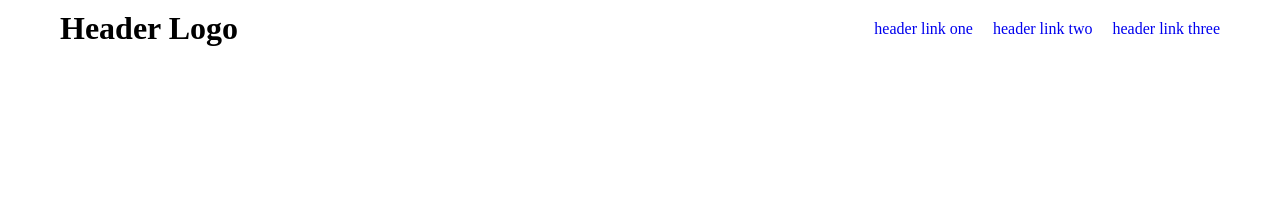
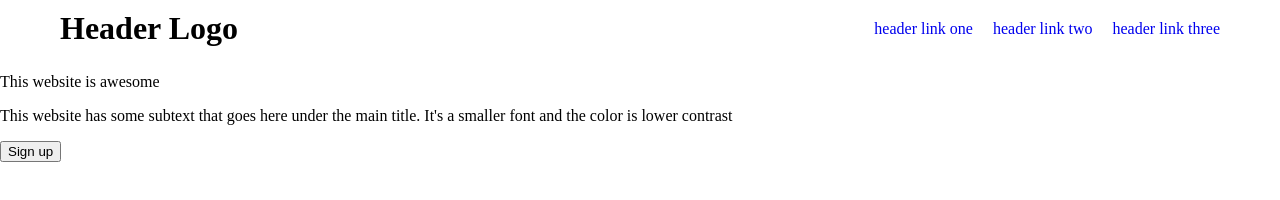
Before and after one commit to tylerb10/OP_Landing-Page, a plain HTML site: page index.html in a window 1280 px wide. Drawn offline with Linux system fonts and the light colour scheme.

Commit message:
Started on the top section under the header

```diff
--- a/index.html
+++ b/index.html
@@ -15,10 +15,11 @@
                 <li><a href="#">header link two</a></li>
                 <li><a href="#">header link three</a></li>
             </ul>
-
     </div>
     <div class="top">
-
+        <p class="hero">This website is awesome</p>
+        <p>This website has some subtext that goes here under the main title. It's a smaller font and the color is lower contrast</p>
+        <button type="button">Sign up</button>
     </div>
     <div class="middle">
 
```
Also changed, not shown: style.css (line endings or trailing spaces).
